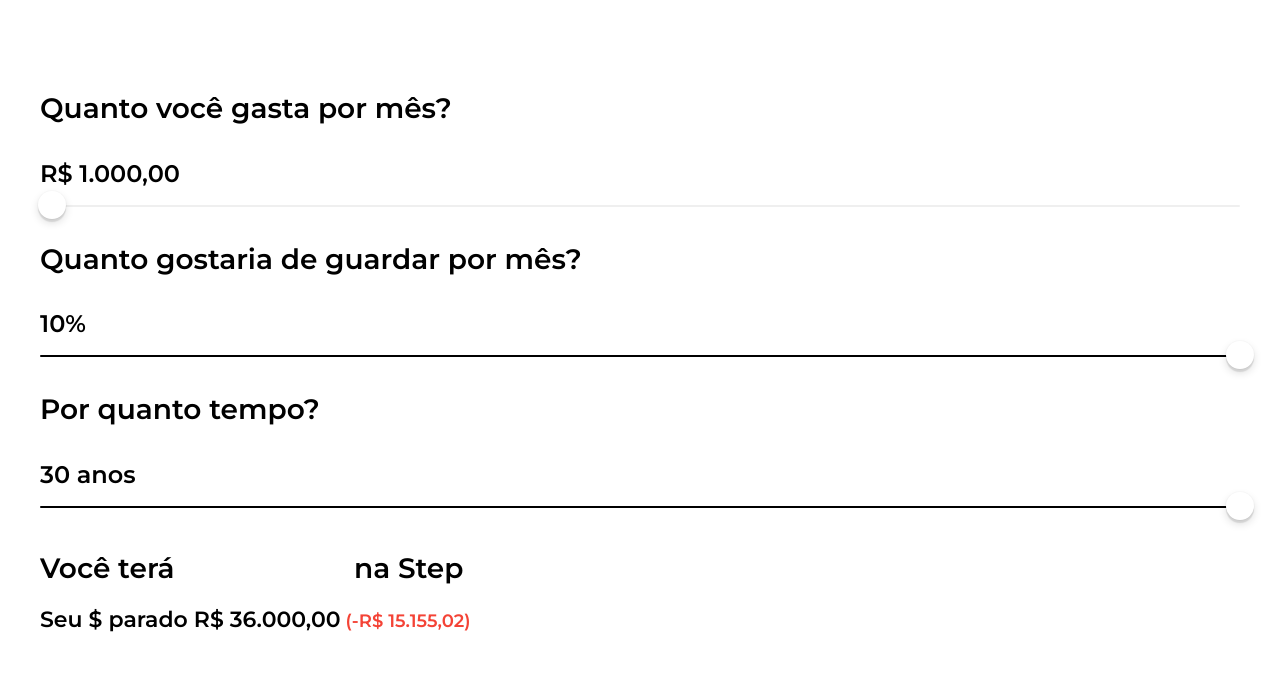
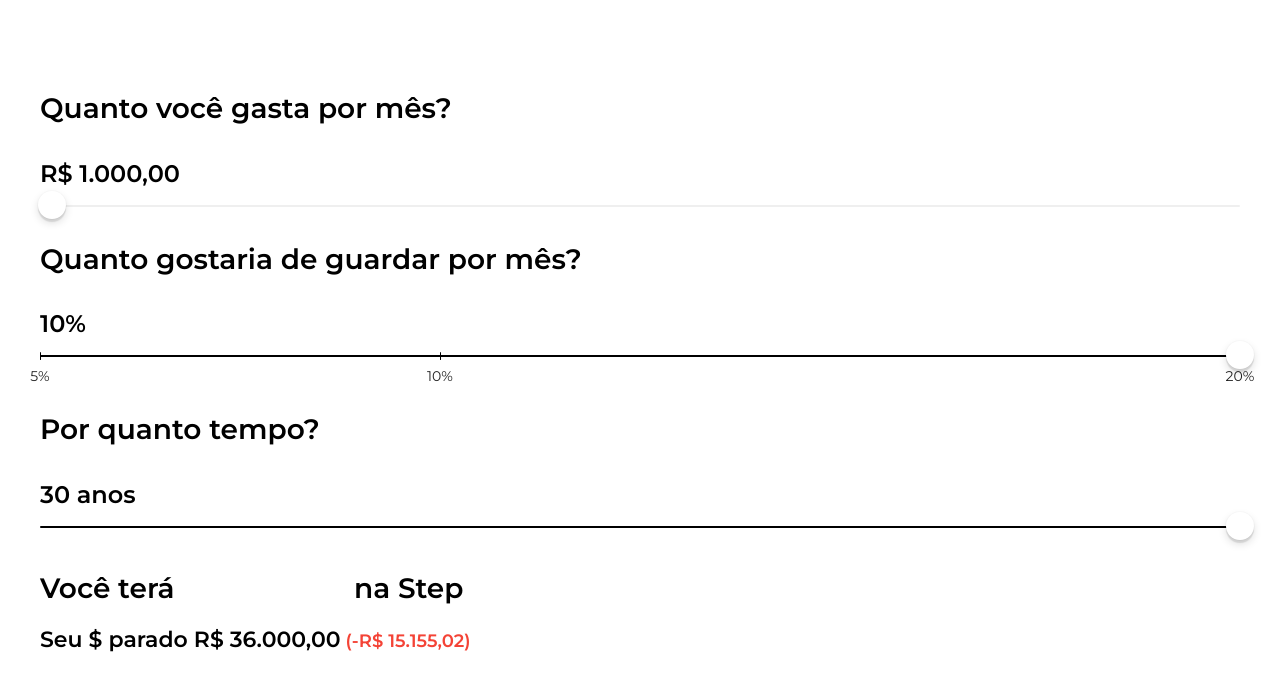
Before and after one commit to step-pagamentos/calculator, a React (Create React App) app: page / in a window 1280 px wide. Shown: the top 690 px of the page. Built offline with nearby package versions, Linux system fonts and the light colour scheme.

Commit message:
Add steps for tax of 5, 10 and 20%

```diff
--- a/src/components/Main.js
+++ b/src/components/Main.js
@@ -9,6 +9,20 @@ const Main = () => {
   const [income, setIncome] = useState(1000);
   const [tax, setTax] = useState(10);
   const [time, setTime] = useState(12*30);
+  const marks = [
+    {
+      value: 5,
+      label: '5%',
+    },
+    {
+      value: 10,
+      label: '10%',
+    },
+    {
+      value: 20,
+      label: '20%',
+    },
+  ];
 
   const handleIncomeChange = (event, newValue) => {
     setIncome(newValue);
@@ -38,7 +52,7 @@ const Main = () => {
       <Box p={2}>
         <Typography variant="h4">Quanto gostaria de guardar por mês?</Typography>
       </Box>
-      <Slider onChange={handleTaxChange} min={1} max={10} step={1} type="tax" value={tax} defaultValue={10} />
+      <Slider onChange={handleTaxChange} marks={marks} min={5} max={20} step={null} type="tax" value={tax} defaultValue={20} />
       <Box p={2}>
         <Typography variant="h4">Por quanto tempo?</Typography>
       </Box>
--- a/src/components/Slider.js
+++ b/src/components/Slider.js
@@ -94,7 +94,7 @@ const formatTime = (time) => {
   return result
 };
 
-export default ({ defaultValue, min, max, onChange, step, type, value }) => {
+export default ({ defaultValue, marks, min, max, onChange, step, type, value }) => {
   return (
     <Box mt={2} ml={2} mr={2}>
       <Typography variant="h5">
@@ -102,6 +102,7 @@ export default ({ defaultValue, min, max, onChange, step, type, value }) => {
       </Typography>
       <IOSSlider
         aria-label="ios slider"
+        marks={marks}
         max={max}
         min={min}
         step={step}
```
